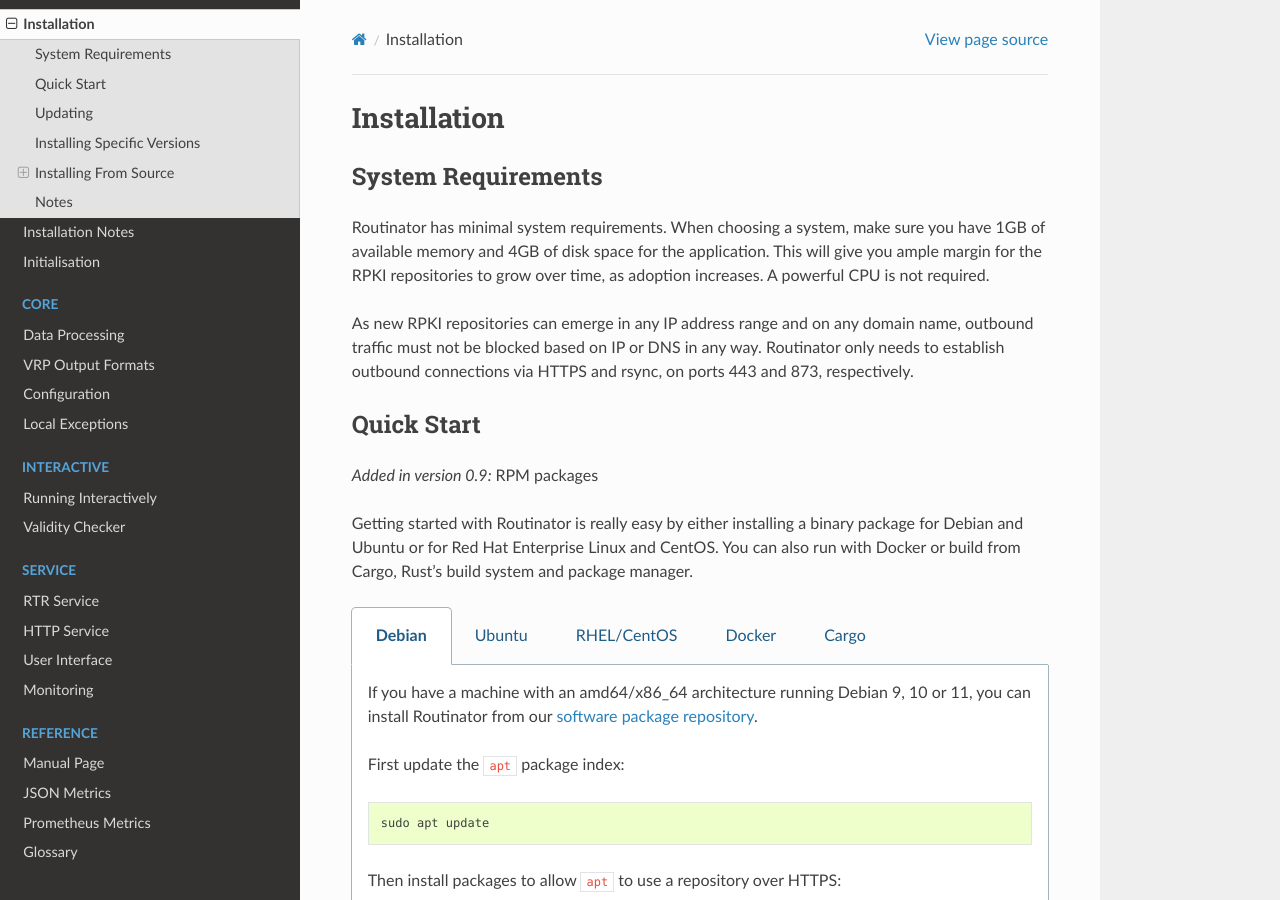
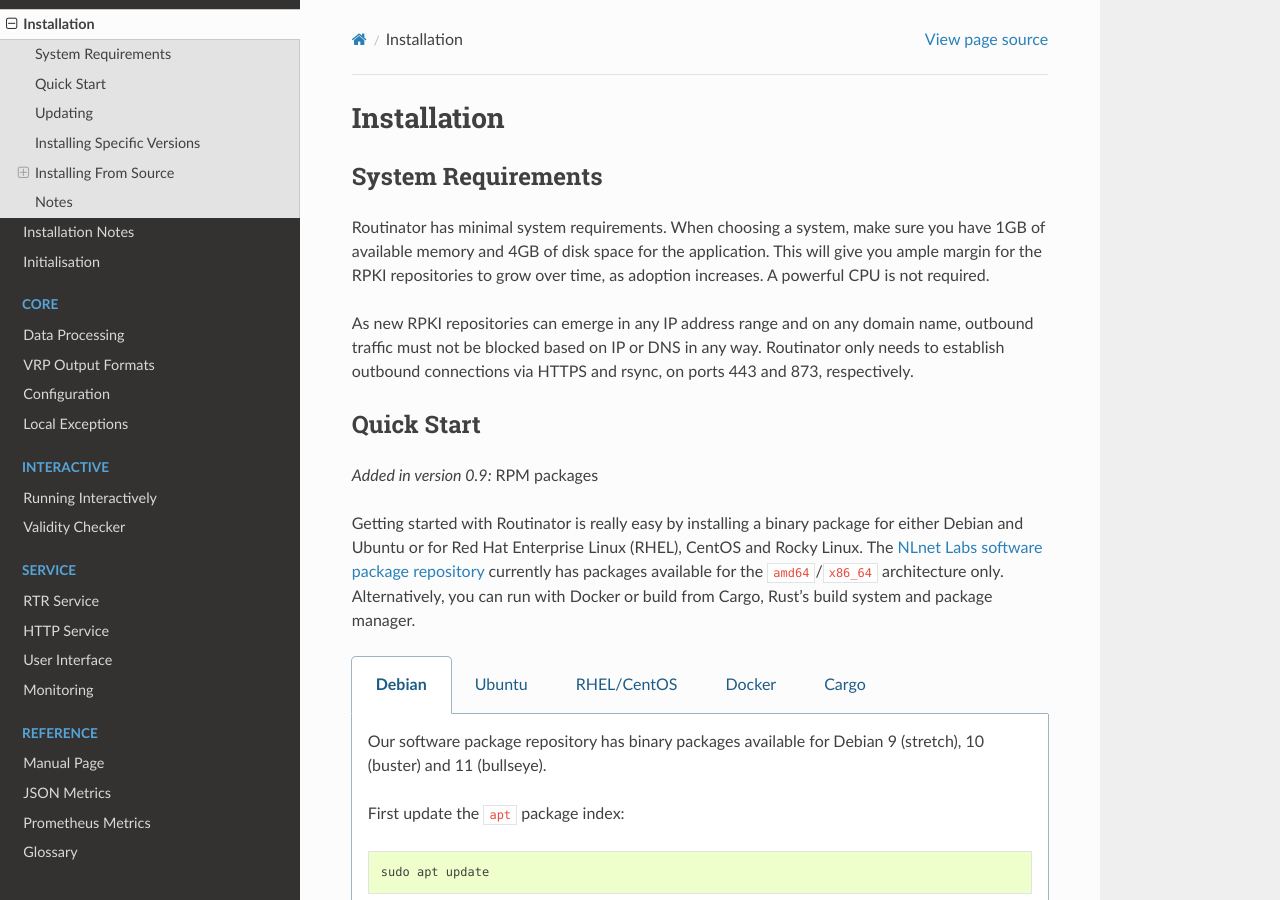
Before and after one commit to NLnetLabs/routinator, a Sphinx documentation site: the page built from source/installation.rst, in a window 1280 px wide and 900 px high. Built offline with Sphinx 7.4.7 and the Read the Docs theme 2.0.0, drawn with Linux system fonts in a browser that asks for light colours; pages that are not in the unit, such as notebooks, are missing from menus.

Commit message:
Fine tune the installation instructions

```diff
--- a/source/installation.rst
+++ b/source/installation.rst
@@ -22,18 +22,19 @@
 .. versionadded:: 0.9
    RPM packages
 
-Getting started with Routinator is really easy by either installing a binary
-package for Debian and Ubuntu or for Red Hat Enterprise Linux and CentOS. You
-can also run with Docker or build from Cargo, Rust's build system and package
-manager.
+Getting started with Routinator is really easy by installing a binary package
+for either Debian and Ubuntu or for Red Hat Enterprise Linux (RHEL), CentOS and
+Rocky Linux. The `NLnet Labs software package repository
+<https://packages.nlnetlabs.nl>`_ currently has packages available for the
+``amd64``/``x86_64`` architecture only. Alternatively, you can run with Docker
+or build from Cargo, Rust's build system and package manager.
 
 .. tabs::
 
    .. group-tab:: Debian
 
-       If you have a machine with an amd64/x86_64 architecture running Debian 9,
-       10 or 11, you can install Routinator from our `software package
-       repository <https://packages.nlnetlabs.nl>`_.
+       Our software package repository has binary packages available for
+       Debian 9 (stretch), 10 (buster) and 11 (bullseye).
 
        First update the ``apt`` package index:
 
@@ -110,9 +111,8 @@
 
    .. group-tab:: Ubuntu
 
-       If you have a machine with an amd64/x86_64 architecture running Ubuntu
-       16.x, 18.x, or 20.x, you can install Routinator from our `software
-       package repository <https://packages.nlnetlabs.nl>`_.
+       Our software package repository has binary packages available for Ubuntu
+       16.x (Xenial Xerus), 18.x (Bionic Beaver) and 20.x (Focal Fossa).
 
        First update the ``apt`` package index:
 
@@ -189,14 +189,12 @@
 
    .. group-tab:: RHEL/CentOS
 
-       If you have a machine with an amd64/x86_64 architecture running a
-       :abbr:`RHEL (Red Hat Enterprise Linux)`/CentOS 7 or 8 distribution, or a
-       compatible OS such as Rocky Linux, you can install Routinator from our
-       `software package repository <https://packages.nlnetlabs.nl>`_.
+       Our software package repository has binary packages available for
+       RHEL/CentOS 7 and 8, or a compatible operating system such as Rocky
+       Linux.
 
-       To use this repository, create a file named
-       :file:`/etc/yum.repos.d/nlnetlabs.repo`, enter this configuration and
-       save it:
+       First create a file named :file:`/etc/yum.repos.d/nlnetlabs.repo`, enter
+       this configuration and save it:
 
        .. code-block:: text
 
@@ -205,21 +203,31 @@
           baseurl=https://packages.nlnetlabs.nl/linux/centos/$releasever/main/$basearch
           enabled=1
 
-       Then run the following command to add the public key:
+       Add the GPG key from NLnet Labs:
 
        .. code-block:: bash
 
           sudo rpm --import https://packages.nlnetlabs.nl/aptkey.asc
 
-       You can then install, initialise, enable and start Routinator by running
-       these commands. Note that ``routinator-init`` is slightly different than
-       the command used with Cargo:
+       You can now install Routinator with:
 
        .. code-block:: bash
 
           sudo yum install -y routinator
+
+       Before running Routinator for the first time, you must prepare the
+       directory for the local RPKI cache, as well as the directory where the
+       :term:`Trust Anchor Locator (TAL)` files reside. After entering this
+       command, **follow the instructions** provided about the ARIN TAL:
+
+       .. code-block:: bash
+
           sudo routinator-init
-          # Follow instructions provided
+
+       After successful initialisation you can enable Routinator with:
+
+       .. code-block:: bash
+
           sudo systemctl enable --now routinator
 
        By default, Routinator will start the RTR server on port 3323 and the
@@ -240,43 +248,91 @@
 
    .. group-tab:: Docker
 
-       Due to the impracticality of complying with the ARIN TAL distribution
-       terms in an unsupervised Docker environment, before launching the
-       container it is necessary to first review and agree to the `ARIN Relying
-       Party Agreement (RPA)
-       <https://www.arin.net/resources/manage/rpki/tal/>`_. If you agree to the
-       terms, you can let the Routinator Docker image install the TALs into a
-       mounted volume that is later reused for the server:
+       Due to the impracticality of complying with terms and conditions in an
+       unsupervised Docker environment, before launching the container it is
+       necessary to first review and agree to the `ARIN Relying Party Agreement
+       (RPA) <https://www.arin.net/resources/manage/rpki/tal/>`_. If you agree,
+       you can let the Routinator Docker image install the :term:`Trust Anchor
+       Locator (TAL)` files into a mounted volume that is later reused for the
+       server.
+
+       First, create a Docker volume to persist the TAL files in:
 
        .. code-block:: bash
 
-          # Create a Docker volume to persist TALs in
           sudo docker volume create routinator-tals
-          # Review the ARIN terms.
-          # Run a disposable container to install TALs.
+
+       Then run a disposable container to install the TALs:
+
+       .. code-block:: bash
+
           sudo docker run --rm -v routinator-tals:/home/routinator/.rpki-cache/tals \
               nlnetlabs/routinator init -f --accept-arin-rpa
-          # Launch the final detached container named 'routinator' exposing RTR on
-          # port 3323 and HTTP on port 8323
+
+       Finally, launch the detached container named *routinator*, exposing the
+       :term:`RPKI-to-Router (RPKI-RTR)` protocol on port 3323 and HTTP on port
+       8323:
+
+       .. code-block:: bash
+
           sudo docker run -d --restart=unless-stopped --name routinator -p 3323:3323 \
                -p 8323:8323 -v routinator-tals:/home/routinator/.rpki-cache/tals \
                nlnetlabs/routinator
 
+       The Routinator container is known to run successfully run under
+       `gVisor <https://gvisor.dev/>`_ for additional isolation.
+
    .. group-tab:: Cargo
 
-       Assuming you have a newly installed Debian or Ubuntu machine, you will
-       need to install rsync, the C toolchain and Rust. You can then install
-       Routinator and start it up as an RTR server listening on 192.0.2.13 port
-       3323 and HTTP on port 8323:
+       In this Quick Start we'll assume that you have a newly installed, recent
+       Linux distribution. Full instructions are in the
+       `Installing From Source`_ and :doc:`initialisation` sections.
+
+       First you will need to install rsync, the C toolchain and curl to fetch
+       Rust:
 
        .. code-block:: bash
 
-          apt install curl rsync build-essential
+          sudo apt install \
+            rsync \
+            build-essential \
+            curl
+
+       Rust is installed and managed by the ``rustup`` tool. To download Rustup
+       and install Rust, run the following command and follow the on-screen
+       instructions:
+
+       .. code-block:: bash
+
           curl --proto '=https' --tlsv1.2 -sSf https://sh.rustup.rs | sh
-          source ~/.cargo/env
+
+       To configure your current shell, run:
+
+       .. code-block:: bash
+
+          source $HOME/.cargo/env
+
+       You can then proceed to install Routinator:
+
+       .. code-block:: bash
+
           cargo install --locked routinator
+
+       Before running Routinator for the first time, you must prepare the
+       directory for the local RPKI cache, as well as the directory where the
+       :term:`Trust Anchor Locator (TAL)` files reside. After entering this
+       command, **follow the instructions** provided about the ARIN TAL:
+
+       .. code-block:: bash
+
           routinator init
-          # Follow instructions provided
+
+       After successful initialisation you can for example start Routinator as a
+       daemon with the :term:`RPKI-to-Router (RPKI-RTR)` server on port 3323 and
+       the HTTP server on port 8323:
+
+       .. code-block:: bash
+
           routinator server --rtr 192.0.2.13:3323 --http 192.0.2.13:8323
 
 Updating
```
